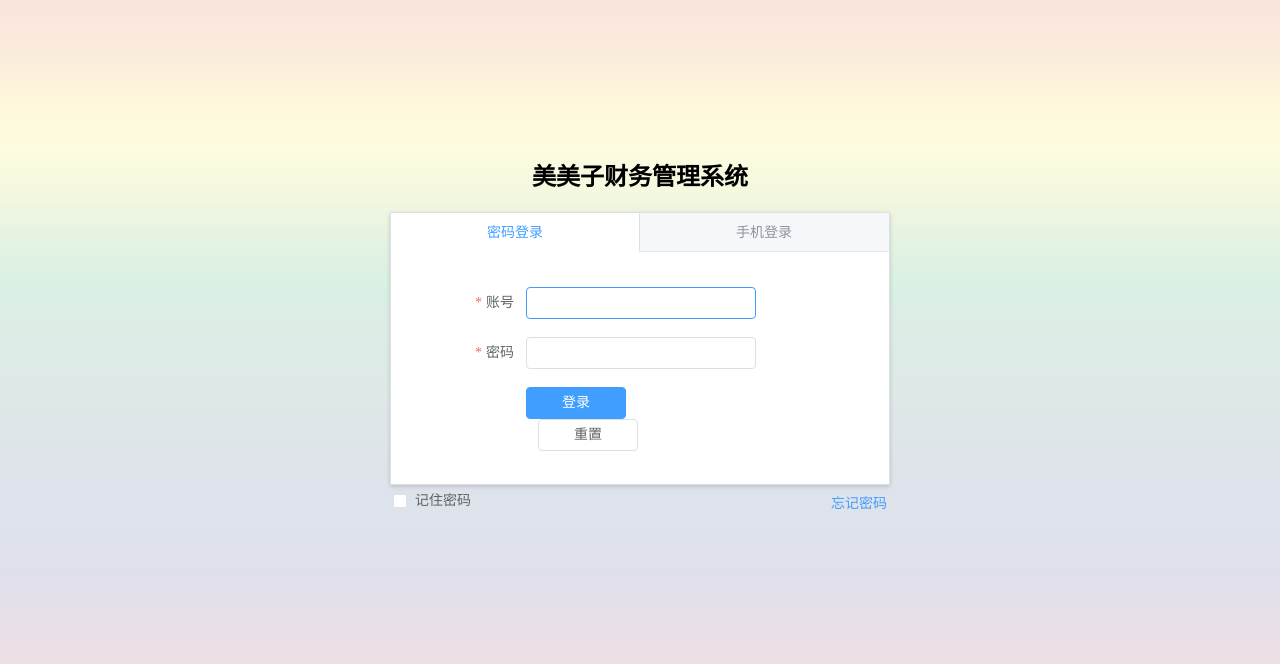
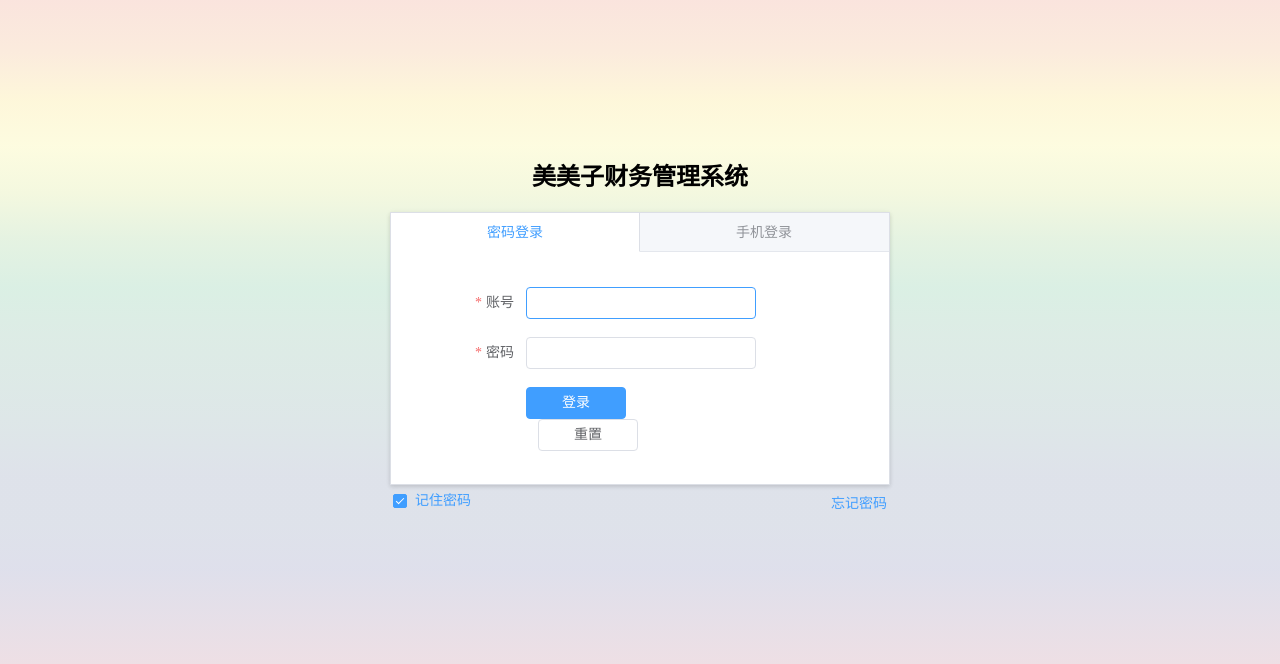
Before and after one commit to xuxuxuyang/vue3-PC, a Vue app: page /home in a window 1280 px wide. Shown: the part 136-800 px from the top of the page. Built offline with nearby package versions, Linux system fonts and the light colour scheme.

Commit message:
feat(login): login实现保存用户信息到本地缓存功能

```diff
--- a/src/router/index.js
+++ b/src/router/index.js
@@ -7,7 +7,7 @@ const routes = [
   {
     path: '/home',
     name: 'Home',
-    component: () => import('views/login/loginform.vue')
+    component: () => import('views/login/login.vue')
   },
   {
     path: '/about',
--- a/src/store/index.js
+++ b/src/store/index.js
@@ -1,8 +1,16 @@
 import { createStore } from 'vuex'
 
 export default createStore({
-  state: {},
-  mutations: {},
+  state: () => {
+    return {
+      issave: true
+    }
+  },
+  mutations: {
+    savepassword(state, value) {
+      state.issave = value
+    }
+  },
   actions: {},
   modules: {}
 })
--- /dev/null
+++ b/src/utils/localStorage.js
@@ -0,0 +1,19 @@
+class localStorage {
+  save(key, value) {
+    window.localStorage.setItem(key, JSON.stringify(value))
+  }
+  get(key) {
+    const value = window.localStorage.getItem(key)
+    if (value) {
+      return JSON.parse(value)
+    }
+  }
+  delete(key) {
+    window.localStorage.removeItem(key)
+  }
+  clear() {
+    window.localStorage.clear()
+  }
+}
+
+export default new localStorage()
--- a/src/views/login/loginform.vue
+++ b/src/views/login/cpns/loginform.vue
@@ -1,6 +1,6 @@
 <template>
   <div class="login">
-    <LoginTitle />
+    <h2 class="middle">美美子财务管理系统</h2>
     <div class="tab">
       <el-tabs type="border-card" stretch>
         <!-- 账号密码登录 -->
@@ -25,6 +25,7 @@
                 v-model="ruleForm.password"
                 type="password"
                 autocomplete="off"
+                show-password
               ></el-input>
             </el-form-item>
             <el-form-item>
@@ -69,22 +70,16 @@
       </el-tabs>
     </div>
   </div>
-  <LoginSave />
 </template>
 
 <script>
-import LoginTitle from './logintitle.vue'
-import LoginSave from './loginsave.vue'
+import localStorage from 'utils/localStorage.js'
 export default {
-  components: {
-    LoginTitle,
-    LoginSave
-  },
   data() {
     return {
       ruleForm: {
-        name: '',
-        password: '',
+        name: localStorage.get('name') || '',
+        password: localStorage.get('password') || '',
         send: ''
       },
       rules: {
@@ -131,10 +126,20 @@ export default {
     // 登录
     login() {
       this.$refs.LoginForm.validate((valid) => {
+        //valid返回验证是否通过的布尔值
         if (valid) {
+          //第一步：拿到VueX中保存是否记住密码的状态
+          if (this.$store.state.issave) {
+            localStorage.save('name', this.ruleForm.name)
+            localStorage.save('password', this.ruleForm.password)
+            alert('密码存到本地成功')
+          }
+          //第二步 登录
           alert('登录成功')
         } else {
-          console.log('登录失败')
+          // 登录失败 清空本地保存
+          localStorage.clear()
+          alert('登录失败')
           return false
         }
       })
@@ -142,9 +147,9 @@ export default {
     sendlogin() {
       this.$refs.sendLoginForm.validate((valid) => {
         if (valid) {
-          alert('登录成功')
+          alert('验证码登录')
         } else {
-          console.log('登录失败')
+          alert('验证码登录失败')
           return false
         }
       })
--- /dev/null
+++ b/src/views/login/cpns/loginsave.vue
@@ -0,0 +1,43 @@
+<template>
+  <div class="middle">
+    <el-checkbox
+      v-model="checked"
+      label="记住密码"
+      class="save"
+      @change="savepassword"
+    ></el-checkbox>
+    <a href="./home">
+      <text>忘记密码</text>
+    </a>
+  </div>
+</template>
+<script>
+export default {
+  data() {
+    return {
+      checked: ''
+    }
+  },
+  methods: {
+    savepassword() {
+      this.$store.commit('savepassword', this.checked) //把是否记住密码的状态存入vueX
+    }
+  }
+}
+</script>
+
+<style lang="less" scoped>
+.middle {
+  text-align: center;
+  .save {
+    margin-right: 360px;
+  }
+  text {
+    font-size: 14px;
+    color: #409eff;
+  }
+  a {
+    text-decoration: none;
+  }
+}
+</style>
--- /dev/null
+++ b/src/views/login/login.vue
@@ -0,0 +1,23 @@
+<template>
+  <div>
+    <Login-form> </Login-form>
+    <Login-save> </Login-save>
+  </div>
+</template>
+
+<script>
+import LoginForm from './cpns/loginform.vue'
+import LoginSave from './cpns/loginsave.vue'
+export default {
+  components: {
+    LoginForm,
+    LoginSave
+  }
+}
+</script>
+
+<style scoped>
+/* .login {
+  text-align: center;
+} */
+</style>
--- a/src/views/login/loginsave.vue
+++ /dev/null
@@ -1,24 +0,0 @@
-<template>
-  <div class="middle">
-    <el-checkbox v-model="checked1" label="记住密码" class="save"></el-checkbox>
-    <a href="./home">
-      <text>忘记密码</text>
-    </a>
-  </div>
-</template>
-
-<style lang="less" scoped>
-.middle {
-  text-align: center;
-  .save {
-    margin-right: 360px;
-  }
-  text {
-    font-size: 14px;
-    color: #409eff;
-  }
-  a {
-    text-decoration: none;
-  }
-}
-</style>
--- a/src/views/login/logintitle.vue
+++ /dev/null
@@ -1,11 +0,0 @@
-<template>
-  <div>
-    <h2 class="middle">美美子财务管理系统</h2>
-  </div>
-</template>
-
-<style lang="less" scoped>
-.middle {
-  text-align: center;
-}
-</style>
--- a/vue.config.js
+++ b/vue.config.js
@@ -26,5 +26,6 @@ module.exports = {
     config.resolve.alias
       .set('@', path.resolve(__dirname, 'src'))
       .set('views', '@/views')
+      .set('utils', '@/utils')
   }
 }
```
